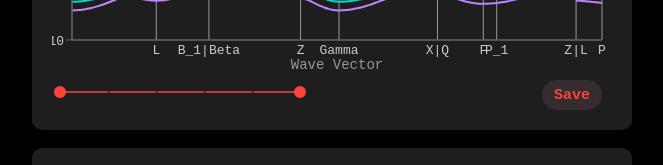
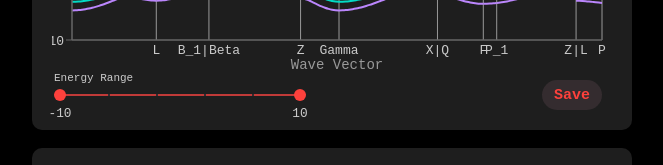
Before and after one commit to dsklyar/band-structure-graph-component, a React app: page / in a window 1280 px wide. Shown: the part 415-580 px from the top of the page, without its empty margins (308-971 px from the left). Built offline with nearby package versions, Linux system fonts and the light colour scheme.

Commit message:
-Styling changes

```diff
--- a/src/components/chart-wrapper.component/index.css.ts
+++ b/src/components/chart-wrapper.component/index.css.ts
@@ -15,6 +15,8 @@ export const styles = {
 	toolbar: {
 		height: 50,
 		padding: "0px 10px",
+		display: "flex",
+		alignItems: "center",
 	},
 	watermarkWrapper: {
 		position: "absolute",
@@ -23,18 +25,18 @@ export const styles = {
 		right: "5%",
 	},
 	saveButton: {
-		float: "right",
 		height: 30,
 		width: 60,
 		borderRadius: 15,
 		backgroundColor: "#342C2F",
 		margin: 10,
+		marginLeft: "auto",
 		color: "#FD413C",
 		fontWeight: "bold",
 		fontFamily: "monospace",
 		fontSize: 15,
 		userSelect: "none",
-		transition: "box-shadow .3s ease-in-out",
+		transition: "box-shadow .2s ease-in-out",
 		"&:hover": {
 			boxShadow: "0px 0px 5px 1px black",
 		},
--- a/src/components/chart-wrapper.component/index.tsx
+++ b/src/components/chart-wrapper.component/index.tsx
@@ -29,7 +29,7 @@ export const ChartWrapperComponent: React.FC<IProps> = ({
 }: React.PropsWithChildren<IProps>) => {
 	const classes = useStyles();
 	const [watermarkEnabled, setWatermark] = React.useState<boolean>();
-	const [axisDomain, setAxisDomain] = React.useState<IAxisDomainState>(DEFAULT_AXIS_DOMAIN);
+	const [curAxisDomain, setCurAxisDomain] = React.useState<IAxisDomainState>(DEFAULT_AXIS_DOMAIN);
 	const chartWrapperRef = React.useRef<HTMLDivElement>(null);
 
 	React.useEffect(() => {
@@ -58,7 +58,7 @@ export const ChartWrapperComponent: React.FC<IProps> = ({
 
 	const onChangeCapture = (lowValue: number, highValue: number): void => {
 		setTimeout(() => {
-			setAxisDomain({
+			setCurAxisDomain({
 				dataMin: lowValue,
 				dataMax: highValue,
 			});
@@ -68,7 +68,11 @@ export const ChartWrapperComponent: React.FC<IProps> = ({
 	return (
 		<div className={classes.container}>
 			<div ref={chartWrapperRef} className={classes.chartWrapper}>
-				<LineChartComponent data={data} dataMin={axisDomain.dataMin} dataMax={axisDomain.dataMax} />
+				<LineChartComponent
+					data={data}
+					dataMin={curAxisDomain.dataMin}
+					dataMax={curAxisDomain.dataMax}
+				/>
 				{watermarkEnabled ? (
 					<div className={classes.watermarkWrapper}>
 						<WatermarkComponent />
@@ -77,12 +81,13 @@ export const ChartWrapperComponent: React.FC<IProps> = ({
 			</div>
 			<div className={classes.toolbar}>
 				<SliderComponent
-					maxValue={10}
-					minValue={-10}
+					label={"Energy Range"}
+					maxValue={DEFAULT_AXIS_DOMAIN.dataMax}
+					minValue={DEFAULT_AXIS_DOMAIN.dataMin}
 					step={1}
 					current={{
-						low: axisDomain.dataMin,
-						high: axisDomain.dataMax,
+						low: curAxisDomain.dataMin,
+						high: curAxisDomain.dataMax,
 					}}
 					onChangeCapture={onChangeCapture}
 				/>
--- a/src/components/slider.component/index.css.ts
+++ b/src/components/slider.component/index.css.ts
@@ -27,6 +27,13 @@ export const styles = {
 		backgroundColor: "#FD413C",
 		opacity: 0.7,
 	},
+	label: {
+		color: "#CBCBCB",
+		fontFamily: "monospace",
+		fontSize: 11,
+		position: "absolute",
+		transform: "translate(-6px, -75%)",
+	},
 	thumb: {
 		width: 12,
 		height: 12,
@@ -48,6 +55,18 @@ export const styles = {
 		extend: "thumb",
 		boxShadow: "0px 0px 0px 14px rgba(253, 65, 60, 0.2)",
 	},
+	mark: {
+		position: "absolute",
+		fontFamily: "monospace",
+		fontSize: "0.8rem",
+		transform: "translateX(-50%)",
+		color: "#CBCBCB",
+		top: 25,
+	},
+	curMark: {
+		extend: "mark",
+		color: "#FFF",
+	},
 	tick: {
 		height: 2,
 		width: 2,
--- a/src/components/slider.component/index.tsx
+++ b/src/components/slider.component/index.tsx
@@ -11,6 +11,7 @@ enum MouseButton {
 }
 
 interface IProps {
+	label?: string;
 	minValue: number;
 	maxValue: number;
 	step: number;
@@ -27,7 +28,7 @@ interface IThumbsState {
 }
 
 export const SliderComponent: React.FC<IProps> = React.memo(
-	({ minValue, maxValue, step, current: { low, high }, onChangeCapture }: IProps) => {
+	({ label, minValue, maxValue, step, current: { low, high }, onChangeCapture }: IProps) => {
 		const classes = useStyles();
 
 		const lowHandleRef = React.useRef<HTMLDivElement>(null);
@@ -266,6 +267,7 @@ export const SliderComponent: React.FC<IProps> = React.memo(
 			const fullRange = maxValue - minValue;
 			const tickCount = fullRange / step / CUSTOM_SCALE_VALUE;
 			const retval = [];
+			const marks = [];
 
 			const curLow = Math.abs(minValue) + thumbsState.boundaries["low"].value;
 			const curHigh = Math.abs(minValue) + thumbsState.boundaries["high"].value;
@@ -277,9 +279,41 @@ export const SliderComponent: React.FC<IProps> = React.memo(
 				} else if (tickValue > curLow && tickValue < curHigh) {
 					retval.push({ key: `tick-${i}`, light: false, left: `${i * (100 / tickCount)}%` });
 				}
+
+				if (i === 0 || i === tickCount) {
+					marks.push({
+						key: `mark-${i}`,
+						left: `${i * (100 / tickCount)}%`,
+						light: false,
+						value: i * (fullRange / tickCount) - maxValue,
+					});
+				}
 			}
+
+			if (curLow !== 0) {
+				marks.push({
+					key: `mark-low`,
+					left: `${curLow * (100 / fullRange)}%`,
+					light: true,
+					value: thumbsState.boundaries["low"].value,
+				});
+			}
+			if (curHigh !== tickCount * step * CUSTOM_SCALE_VALUE) {
+				marks.push({
+					key: `mark-high`,
+					left: `${curHigh * (100 / fullRange)}%`,
+					light: true,
+					value: thumbsState.boundaries["high"].value,
+				});
+			}
+
 			return (
 				<>
+					{marks.map(({ key, left, light, value }) => (
+						<span key={key} className={light ? classes.curMark : classes.mark} style={{ left }}>
+							{value}
+						</span>
+					))}
 					{retval.map(({ key, light, left }) => (
 						<span
 							key={key}
@@ -295,6 +329,7 @@ export const SliderComponent: React.FC<IProps> = React.memo(
 
 		return (
 			<div className={classes.spec}>
+				{label ? <div className={classes.label}>{label}</div> : null}
 				<div ref={containerRef} className={classes.container}>
 					<div className={classes.rail} />
 					<div className={classes.track} style={genTrackStyle()} />
```
